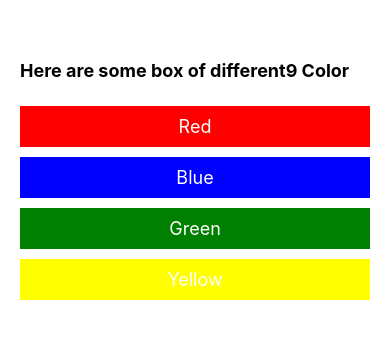
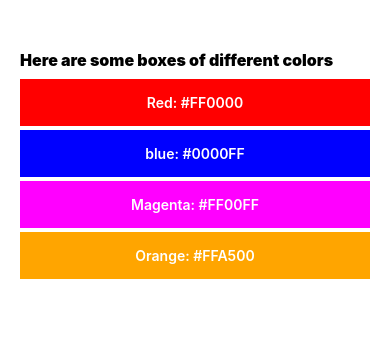
Before and after one commit to Nkaka23dev/react-native, a React Native app: screen / in a window 390 px wide. Shown: the top 338 px of the page. Built offline with nearby package versions, Linux system fonts and the light colour scheme.

Commit message:
feat: done with compone and centering

```diff
--- a/App.js
+++ b/App.js
@@ -1,37 +1,46 @@
+import { View, Text, StyleSheet, SafeAreaView } from 'react-native'
 import React from 'react'
-import { View, StyleSheet, Text, SafeAreaView } from 'react-native'
 import Box from './components/Box'
 
 export default function App() {
   return (
-    <SafeAreaView>
-      {/* this the container of my app */}
+    <SafeAreaView >
       <View style={styles.container}>
-        <Text style={styles.text}>
-          Here are some box of different9 Color
-        </Text>
-        {/* this are my different boxes */}
-        <View style={styles.parent}>
-          <Box name="Red" bgColor="red" />
-          <Box name="Blue" bgColor="blue" />
-          <Box name="Green" bgColor="green" />
-          <Box name="Yellow" bgColor="yellow" />
-        </View>
+        <Text style={styles.myText}>Here are some boxes of different colors</Text>
+        <Box colorName="Red" hexColor="#FF0000" />
+        <Box colorName="blue" hexColor="#0000FF" />
+        <Box colorName="Magenta" hexColor="#FF00FF" />
+        <Box colorName="Orange" hexColor="#FFA500" />
       </View>
     </SafeAreaView>
   )
 }
 
+
 const styles = StyleSheet.create({
-  parent: {
-    marginTop: 20,
+  box_text_color: {
+    color: 'white',
+    fontWeight: "600",
+  },
+  bg_red: {
+    backgroundColor: 'red',
+  },
+  bg_blue: {
+    backgroundColor: '#0000FF',
+  },
+  bg_magenta: {
+    backgroundColor: '#FF00FF',
+  },
+  bg_orange: {
+    backgroundColor: '#FFA500',
   },
   container: {
-    marginVertical: 60,
+    marginHorizontal: 20,
+    marginVertical: 50
   },
-  text: {
-    marginHorizontal: 20,
-    fontWeight: 'bold',
-    fontSize: 18,
-  },
+  myText: {
+    fontWeight: "900",
+    fontSize: 16,
+    paddingBottom: 5
+  }
 })
--- a/components/Box.js
+++ b/components/Box.js
@@ -1,28 +1,45 @@
-import { View, Text, StyleSheet } from 'react-native'
-import React from 'react'
+import { View, Text, StyleSheet, SafeAreaView } from 'react-native'
 
-export default function Box({ name, bgColor }) {
-    const bgStyles = {
-        backgroundColor: bgColor,
+export default function Box({ colorName, hexColor }) {
+    const colors = {
+        backgroundColor: hexColor
     }
     return (
-        <View style={[styles.box, bgStyles]} >
-            <Text style={styles.boxText}>{name}</Text>
+        <View style={[styles.shared_padding, colors]}>
+            <Text style={styles.box_text_color}>{colorName}: {hexColor}</Text>
         </View>
     )
 }
 
 const styles = StyleSheet.create({
-    boxText: {
+    shared_padding: {
+        paddingVertical: 15,
+        alignItems: 'center',
+        marginTop: 4
+    },
+    box_text_color: {
         color: 'white',
-        fontSize: 18,
+        fontWeight: "600",
     },
-
-    box: {
-        paddingVertical: 10,
+    bg_red: {
+        backgroundColor: 'red',
+    },
+    bg_blue: {
+        backgroundColor: '#0000FF',
+    },
+    bg_magenta: {
+        backgroundColor: '#FF00FF',
+    },
+    bg_orange: {
+        backgroundColor: '#FFA500',
+    },
+    container: {
         marginHorizontal: 20,
-        marginVertical: 5,
-        justifyContent: 'center',
-        alignItems: 'center'
+        marginVertical: 50
     },
-});
+    myText: {
+        fontWeight: "900",
+        fontSize: 16,
+        paddingBottom: 5
+    }
+})
--- a/package.json
+++ b/package.json
@@ -12,7 +12,7 @@
     "expo": "~49.0.7",
     "expo-status-bar": "~1.6.0",
     "react": "18.2.0",
-    "react-native": "0.72.3",
+    "react-native": "0.72.4",
     "react-native-web": "~0.19.6",
     "react-dom": "18.2.0"
   },
```
